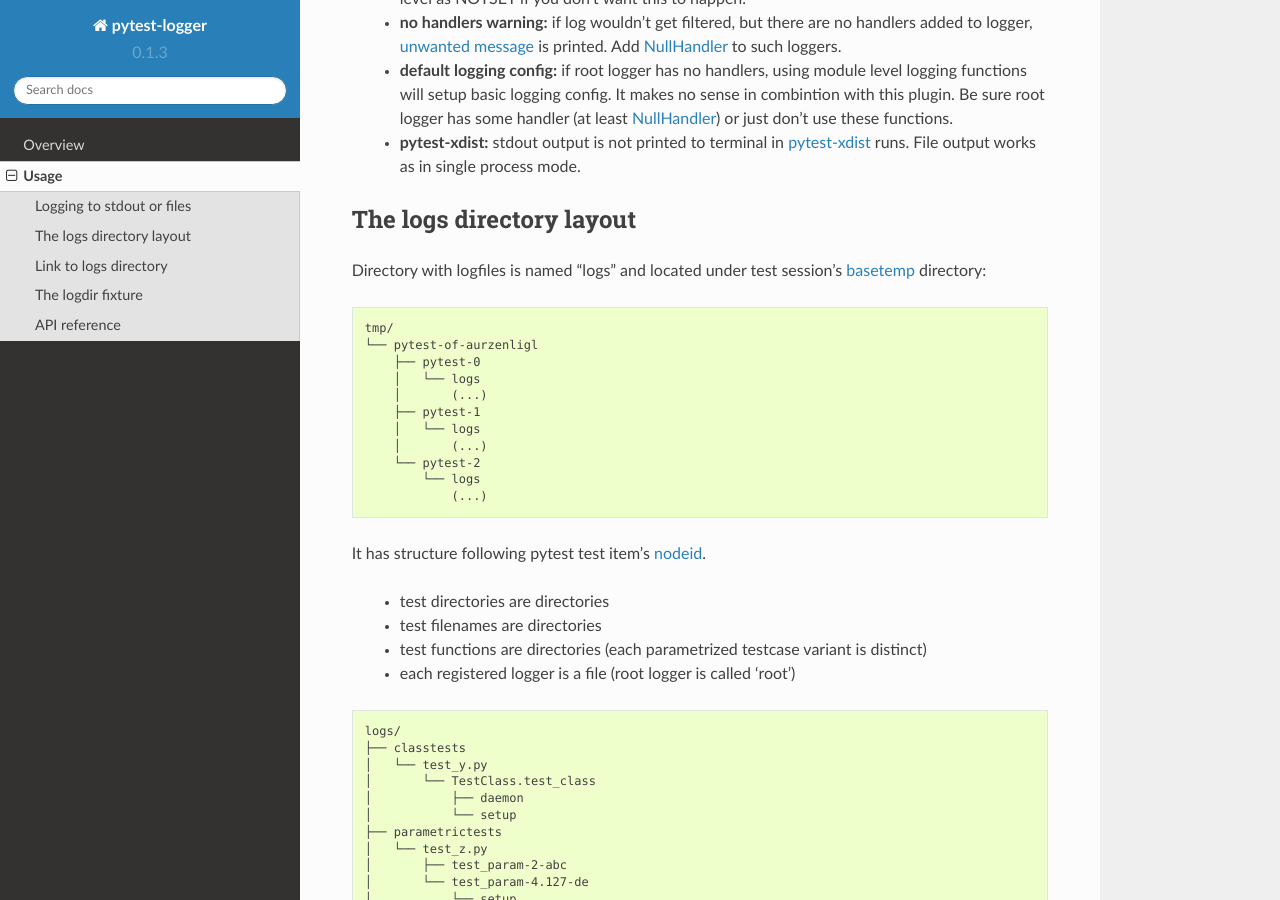
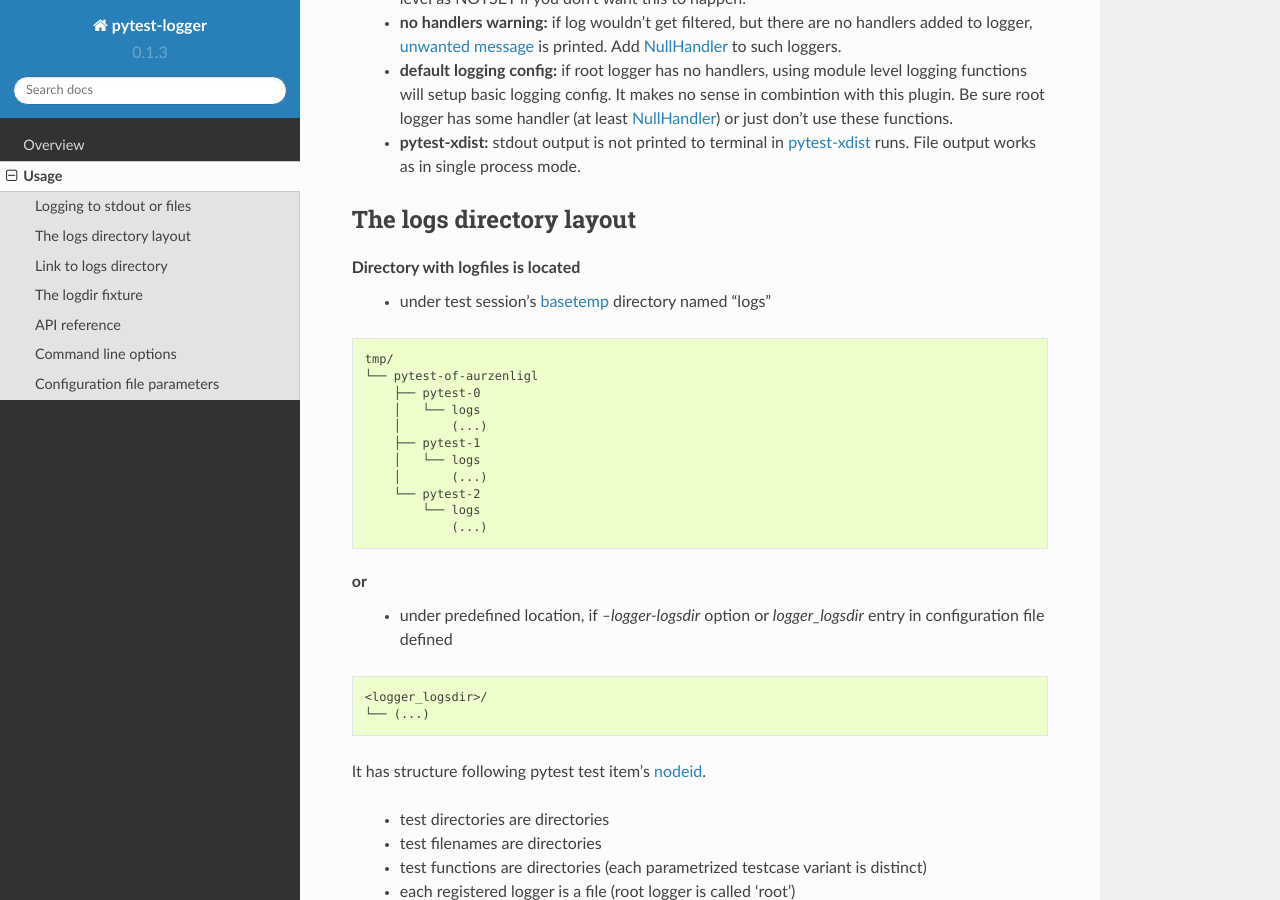
Before and after one commit to aurzenligl/pytest-logger, a Sphinx documentation site: the page built from docs/usage.rst, in a window 1280 px wide and 900 px high, scrolled down 872 px. Built offline with Sphinx 7.4.7 and the Read the Docs theme 2.0.0, drawn with Linux system fonts in a browser that asks for light colours; some of the changed text lies outside the part shown.

Commit message:
updated usage for using logger-logsdir configuration

```diff
--- a/docs/usage.rst
+++ b/docs/usage.rst
@@ -54,7 +54,10 @@
 The logs directory layout
 ---------------------------------------
 
-Directory with logfiles is named "logs" and located under test session's `basetemp`_ directory::
+Directory with logfiles is located
+    - under test session's `basetemp`_ directory named "logs"
+
+::
 
     tmp/
     └── pytest-of-aurzenligl
@@ -67,6 +70,15 @@
         └── pytest-2
             └── logs
                 (...)
+
+or
+     - under predefined location, if `--logger-logsdir` option or `logger_logsdir` entry in configuration file defined
+
+::
+
+      <logger_logsdir>/
+      └── (...)
+
 
 It has structure following pytest test item's `nodeid`_.
 
@@ -145,3 +157,13 @@
 .. _`nodeid`: http://docs.pytest.org/en/latest/writing_plugins.html#_pytest.main.Node.nodeid
 .. _`tmpdir`: http://docs.pytest.org/en/latest/tmpdir.html#the-tmpdir-fixture
 .. _`py.path.local`: http://py.rtfd.org/en/latest/path.html
+
+Command line options
+---------------------------------------
+
+`--logger-logsdir=<logsdir>`: where <logsdir> is root directory where log files are created
+
+Configuration file parameters
+---------------------------------------
+
+`logger_logsdir=<logsdir>`: where <logsdir> is root directory where log files are created
```
